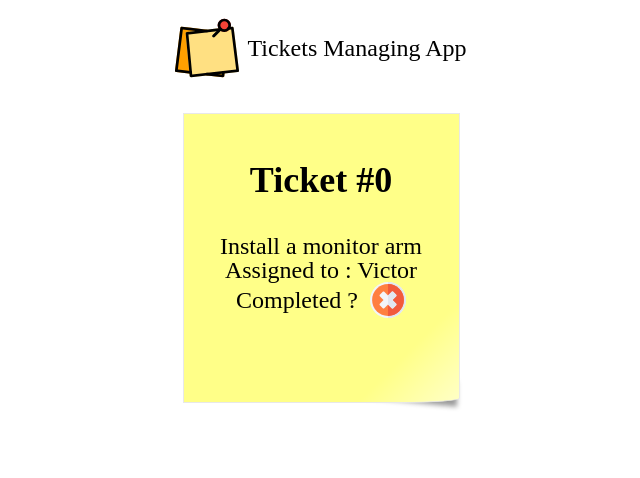
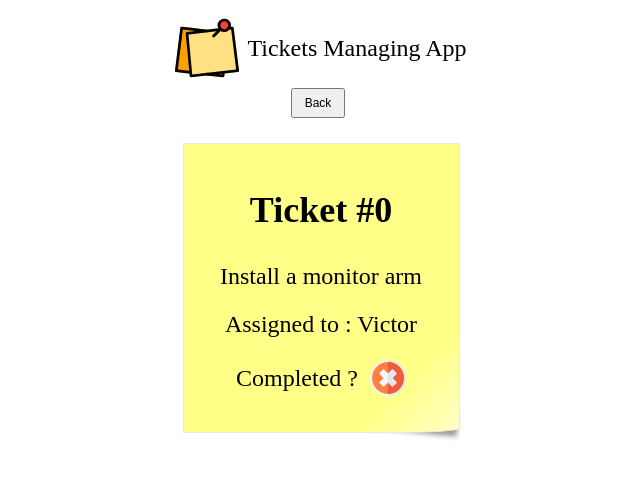
Before and after one commit to Northsan/2h-homework, an Angular app: page /ticket-details/0 in a window 1280 px wide. Shown: the top 478 px of the page, without its empty margins (319-959 px from the left). Built offline with nearby package versions, Linux system fonts and the light colour scheme.

Commit message:
MCU - Back button added to TicketDetails component

```diff
--- a/src/app/routes/ticket-details/ticket-details.component.css
+++ b/src/app/routes/ticket-details/ticket-details.component.css
@@ -4,7 +4,15 @@
    justify-content: center;
 }
 
+.margin-top {
+   margin-top: 1em;
+}
+
 img {
    height: 1.5em;
    margin-left: 0.5em;
 }
+
+button {
+   margin-right: 0.5em;
+}
--- a/src/app/routes/ticket-details/ticket-details.component.html
+++ b/src/app/routes/ticket-details/ticket-details.component.html
@@ -1,12 +1,15 @@
+<div class="row">
+   <button routerLink="/">Back</button>
+</div>
 <div class="row">
    <ng-container *ngIf="!hasErrorMsg() && ticket !== undefined;">
       <div class="postit yellow">
          <div class="postit-title">Ticket #{{ ticket?.id }}</div>
          <div>{{ ticket?.description }}</div>
 
-         <div>Assigned to : {{ user?.name }}</div>
+         <div class="margin-top">Assigned to : {{ user?.name }}</div>
 
-         <div class="row">
+         <div class="row margin-top">
             Completed ?
             <ng-container *ngIf="ticket?.completed; else notCompleted">
                <img src="assets/check-mark.svg" alt="Check mark for completed task" />
--- a/src/styles.css
+++ b/src/styles.css
@@ -1,4 +1,9 @@
 /* You can add global styles to this file, and also import other style files */
+button {
+   padding: 0.5em 1em;
+   font-size: 0.75em;
+}
+
 /* CSS for post-it style */
 .postit-title {
    font-weight: bold;
```
